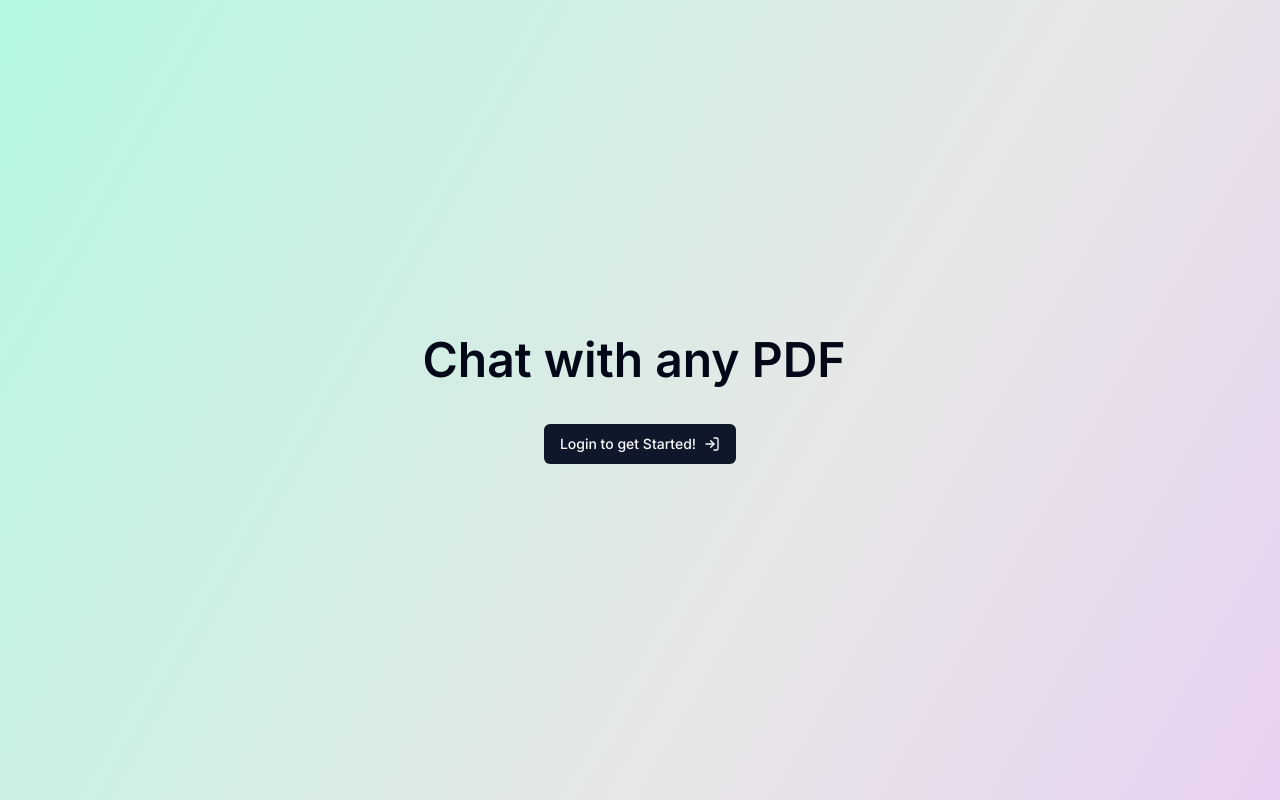
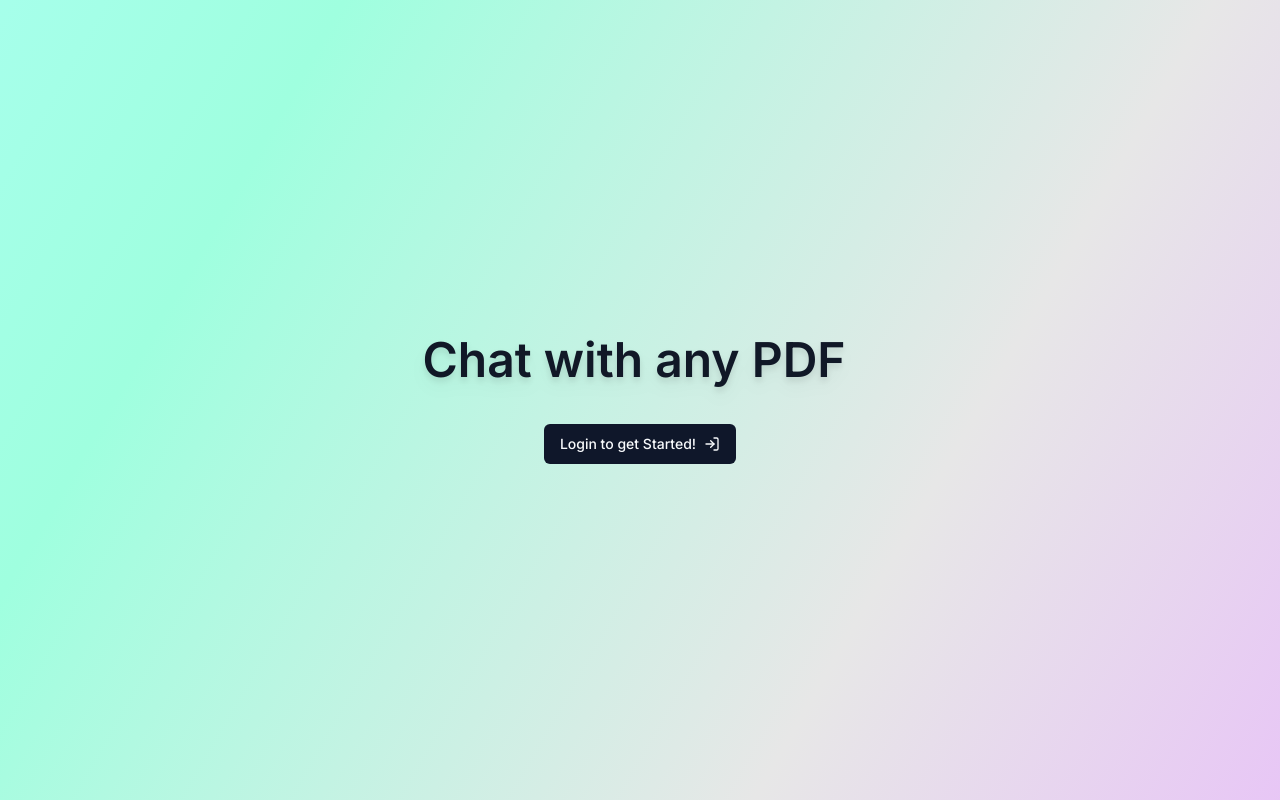
Before and after one commit to yaxasu/textified, a Next.js app: page / in a window 1280 px wide. Built offline with nearby package versions, Linux system fonts and the light colour scheme; no server answers.

Commit message:
changed gradient bg

```diff
--- a/app/(root)/page.tsx
+++ b/app/(root)/page.tsx
@@ -27,7 +27,7 @@ const Home = async () => {
     <div className='w-screen min-h-screen flex justify-center items-center'>
       <div className="flex flex-col items-center text-center">
         <div className='flex items-center mb-4'>
-          <h1 className='mr-3 text-5xl font-semibold'>Chat with any PDF</h1>
+          <h1 className={`mr-3 text-5xl font-semibold text-gray-900 drop-shadow-lg`}>Chat with any PDF</h1>
           <UserButton afterSignOutUrl='/' />
         </div>
 
@@ -35,7 +35,7 @@ const Home = async () => {
             {isAuth && firstChat && (
               <>
                 <Link href={`/chat/${firstChat.id}`}>
-                  <Button>
+                  <Button className="flex items-center">
                     Go to Chats <ArrowRight className="ml-2" />
                   </Button>
                 </Link>
@@ -51,7 +51,7 @@ const Home = async () => {
             <FileUpload />
           ) :
             (<Link href='/sign-in'>
-              <Button>
+              <Button className='hover:bg-gray-700'>
                 Login to get Started!
                 <LogIn className='w-4 h-4 ml-2' />
               </Button>
--- a/app/globals.css
+++ b/app/globals.css
@@ -76,20 +76,21 @@
   }
 
   .gradient-background {
-    background: linear-gradient(300deg,rgb(232, 177, 255),#e7e7e7,#9fffdf);
-    background-size: 180% 180%;
-    animation: gradient-animation 18s ease infinite;
+    background: linear-gradient(300deg, #e8b1ff, #e7e7e7, #9fffdf, #b1fffc, #ff9ff3);
+    background-size: 200% 200%;
+    animation: gradient-animation 10s ease infinite;
     z-index: -1;
+    position: fixed;
+    width: 100%;
+    height: 100%;
+    top: 0;
+    left: 0;
   }
 
   @keyframes gradient-animation {
-    0% {
-      background-position: 0% 50%;
-    }
-    50% {
-      background-position: 50% 0%;
-    }
-    100% {
-      background-position: 0% 50%;
-    }
+    0% { background-position: 0% 50%; }
+    25% { background-position: 50% 0%; }
+    50% { background-position: 100% 50%; }
+    75% { background-position: 50% 100%; }
+    100% { background-position: 0% 50%; }
   }
```
